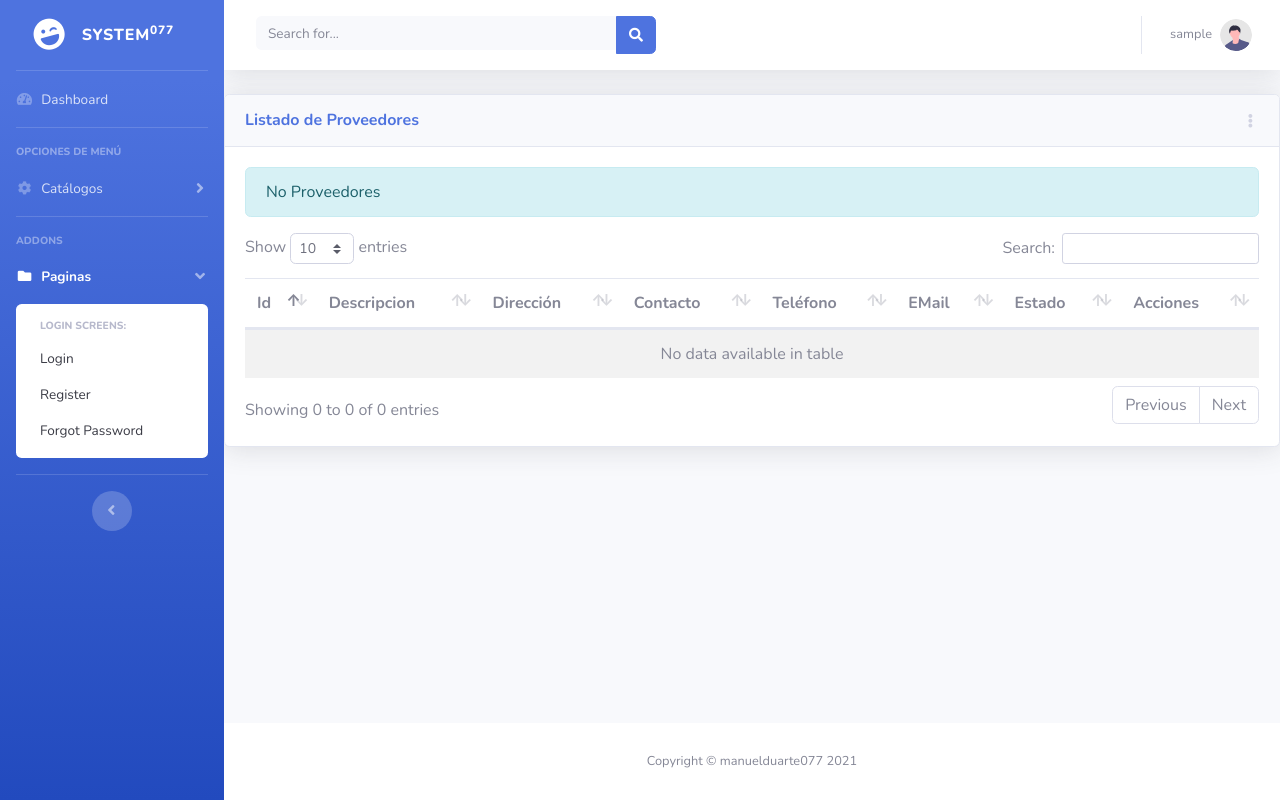
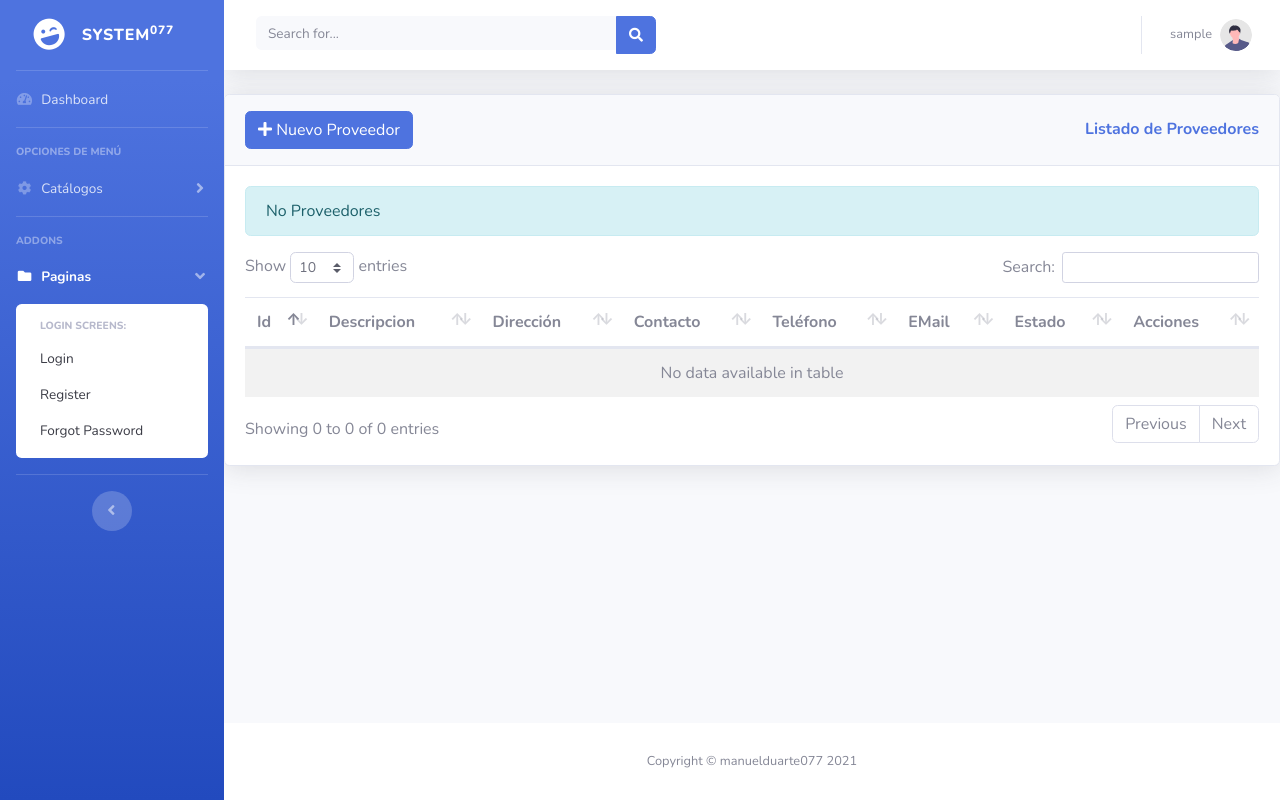
Before and after one commit to edgbaez/djfull_sistema, a Django app: page /cmp/proveedores/ in a window 1280 px wide. Run offline with Django 3.2, Linux system fonts and the light colour scheme; the visitor is signed in with stand-in values (Sample User, id 1); data that the repository does not hold is empty; some libraries are stand-ins or nearby versions.

Commit message:
proveedor update

```diff
--- a/cmp/templates/cmp/proveedor_list.html
+++ b/cmp/templates/cmp/proveedor_list.html
@@ -4,16 +4,18 @@
 <div class="card shadow mb-4">
   <!-- Card Header - Dropdown -->
   <div class="card-header py-3 d-flex flex-row align-items-center justify-content-between">
-    <h6 class="m-0 font-weight-bold text-primary">Listado de Proveedores</h6>
+
     <div class="dropdown no-arrow">
       <a class="dropdown-toggle" href="#" role="button" id="dropdownMenuLink" data-toggle="dropdown" aria-haspopup="true" aria-expanded="false">
-        <i class="fas fa-ellipsis-v fa-sm fa-fw text-gray-400"></i>
+
+        <a class="btn btn-primary" onclick="return abrir_modal('{% url 'cmp:proveedor_new' %}')" href="#">
+          <i class="fas fa-plus"></i> Nuevo Proveedor</a>
+
       </a>
-      <div class="dropdown-menu dropdown-menu-right shadow animated--fade-in" aria-labelledby="dropdownMenuLink">
-        <div class="dropdown-header">Acciones:</div>
-        <a class="dropdown-item" onclick="return abrir_modal('{% url 'cmp:proveedor_new' %}')" href="#"><i class="far fa-calendar-plus"></i> Nuevo</a>
-      </div>
     </div>
+
+    <h6 class="m-0 font-weight-bold text-primary">Listado de Proveedores</h6>
+
   </div>
   <!-- Card Body -->
   <div class="card-body">
@@ -47,7 +49,7 @@
               <i class="far fa-edit"></i>
             </button>
 
-            <button class="btn btn-warning btn-circle" onclick="return abrir_modal('{% url 'cmp:proveedor_inactivar' item.id %}')">
+            <button class="btn btn-danger btn-circle" onclick="return abrir_modal('{% url 'cmp:proveedor_inactivar' item.id %}')">
               <i class="far fa-thumbs-down"></i>
             </button>
 
--- a/templates/base/base.html
+++ b/templates/base/base.html
@@ -308,17 +308,6 @@
         });
     }
 
-    {%
-        if messages %}
-    {%
-        for message in messages %}
-    mensaje("{{ message }}")
-    {%
-        endfor %
-    }
-    {%
-        endif %
-    }
 
 </script>
     {% endblock%}
```
Also changed, not shown: cmp/templates/cmp/proveedor_form.html (+7 -4 lines), inv/templates/inv/producto_list.html (+14 -8 lines).
